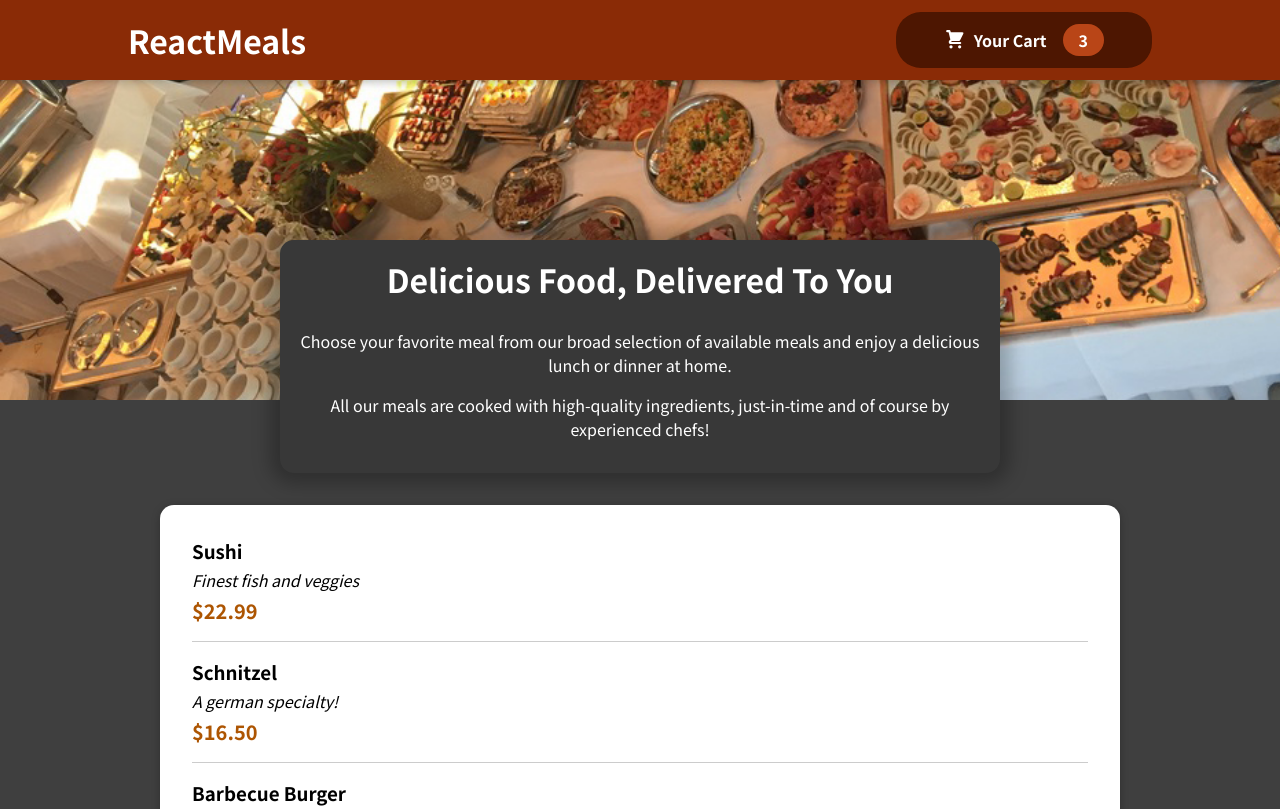
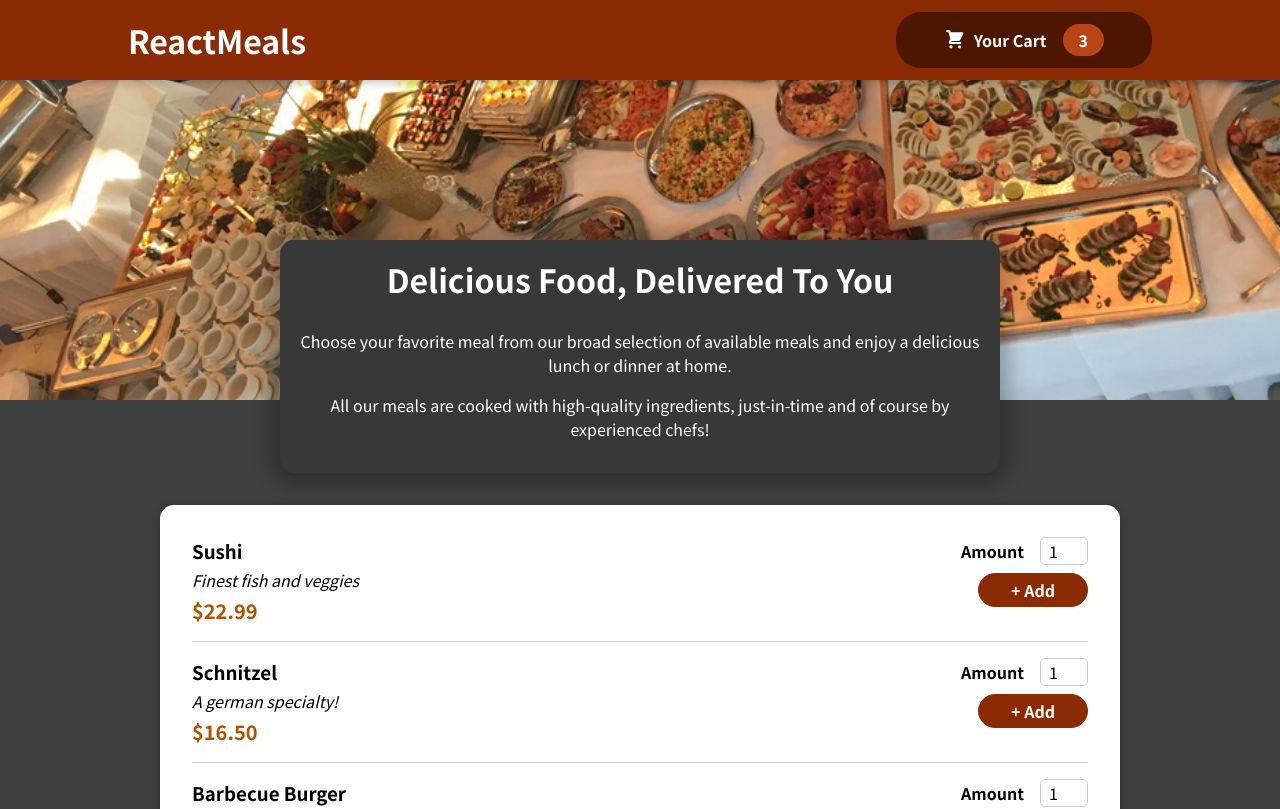
Before and after one commit to jripke74/react-0030, a React (Create React App) app: page / in a window 1280 px wide. Shown: the top 809 px of the page. Built offline with nearby package versions, Linux system fonts and the light colour scheme; the HTML template or start-up script is replaced by a standard one.

Commit message:
add form for meals

```diff
--- a/src/components/Meals/MealItem/MealItem.js
+++ b/src/components/Meals/MealItem/MealItem.js
@@ -1,3 +1,4 @@
+import MealItemForm from './MealItemForm';
 import classes from './MealItem.module.css';
 
 const MealItem = (props) => {
@@ -10,7 +11,9 @@
         <div className={classes.description}>{props.description}</div>
         <div className={classes.price}>{price}</div>
       </div>
-      <div></div>
+      <div>
+        <MealItemForm />
+      </div>
     </li>
   );
 };
--- a/src/components/Meals/MealItem/MealItemForm.js
+++ b/src/components/Meals/MealItem/MealItemForm.js
@@ -0,0 +1,23 @@
+import Input from '../../UI/Input';
+import classes from './MealItemForm.module.css';
+
+const MealItemForm = () => {
+  return (
+    <form className={classes.form}>
+      <Input
+        label="Amount"
+        input={{
+          id: 'amount',
+          type: 'number',
+          min: '1',
+          max: '5',
+          step: '1',
+          defaultValue: '1',
+        }}
+      />
+      <button>+ Add</button>
+    </form>
+  );
+};
+
+export default MealItemForm;
--- /dev/null
+++ b/src/components/Meals/MealItem/MealItemForm.module.css
@@ -0,0 +1,20 @@
+.form {
+  text-align: right;
+}
+
+.form button {
+  font: inherit;
+  cursor: pointer;
+  background-color: #8a2b06;
+  border: 1px solid #8a2b06;
+  color: white;
+  padding: 0.25rem 2rem;
+  border-radius: 20px;
+  font-weight: bold;
+}
+
+.form button:hover,
+.form button:active {
+  background-color: #641e03;
+  border-color: #641e03;
+}
--- /dev/null
+++ b/src/components/UI/Input.js
@@ -0,0 +1,12 @@
+import classes from './Input.module.css';
+
+const Input = (props) => {
+  return (
+    <div className={classes.input}>
+      <label htmlFor={props.input.id}>{props.label}</label>
+      <input {...props.input} />
+    </div>
+  );
+};
+
+export default Input;
--- /dev/null
+++ b/src/components/UI/Input.module.css
@@ -0,0 +1,18 @@
+.input {
+  display: flex;
+  align-items: center;
+  margin-bottom: 0.5rem;
+}
+
+.input label {
+  font-weight: bold;
+  margin-right: 1rem;
+}
+
+.input input {
+  width: 3rem;
+  border-radius: 5px;
+  border: 1px solid #ccc;
+  font: inherit;
+  padding-left: 0.5rem;
+}
```
